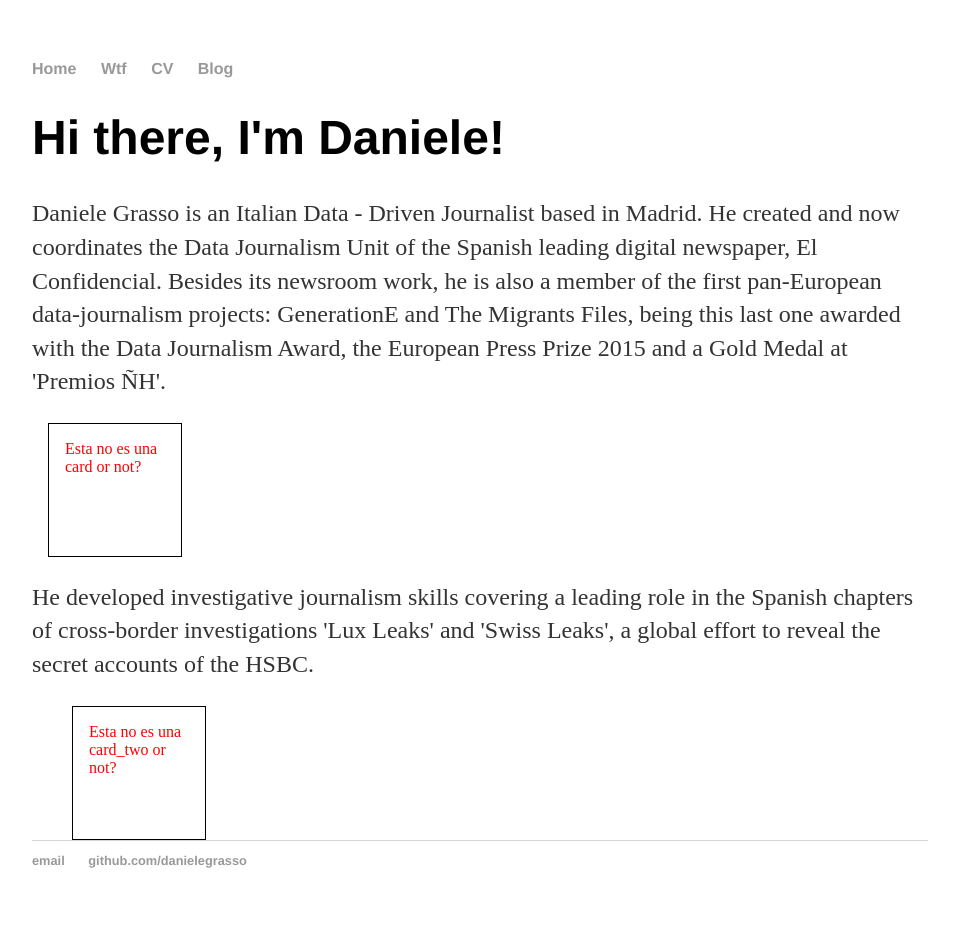
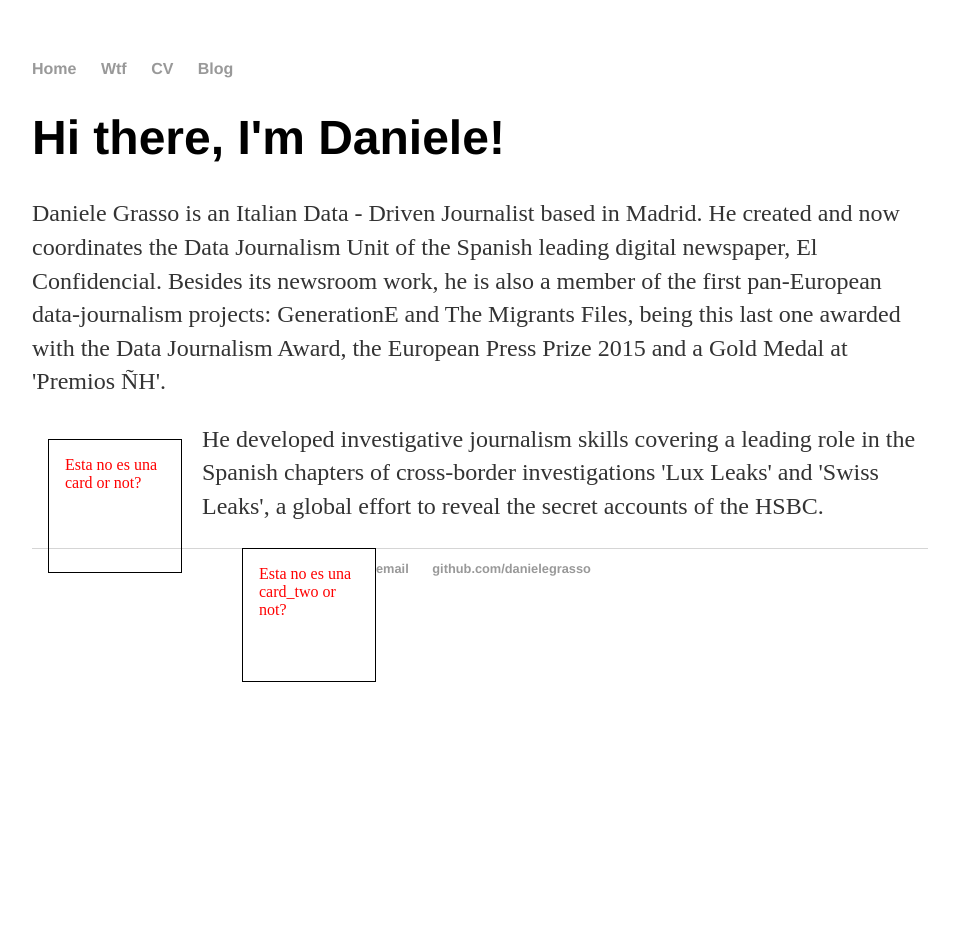
Before and after one commit to danielegrasso/danielegrasso.github.io, a Jekyll site: the page built from index.html, in a window 1280 px wide. Shown: the whole page, without its empty margins (160-1119 px from the left). Built offline with Jekyll 4.4.1, drawn with Linux system fonts in a browser that asks for light colours; after the commit the page ends 900 px from its top, so only the background shows below that.

Commit message:
Update main.css
Styling cards

```diff
--- a/css/main.css
+++ b/css/main.css
@@ -47,6 +47,8 @@
     height: 100px;
     margin: 16px;
     padding: 16px;
+    margin-right: 20px;
+    float: left;
     }
 .card_two {
     color: red;
@@ -54,6 +56,5 @@
     height: 100px;
     margin-left: 40px;
     padding: 16px;
+    float:left;
     }
-#card {margin-right : 20px; float:left;}
-#card_two {float:left;}
```
